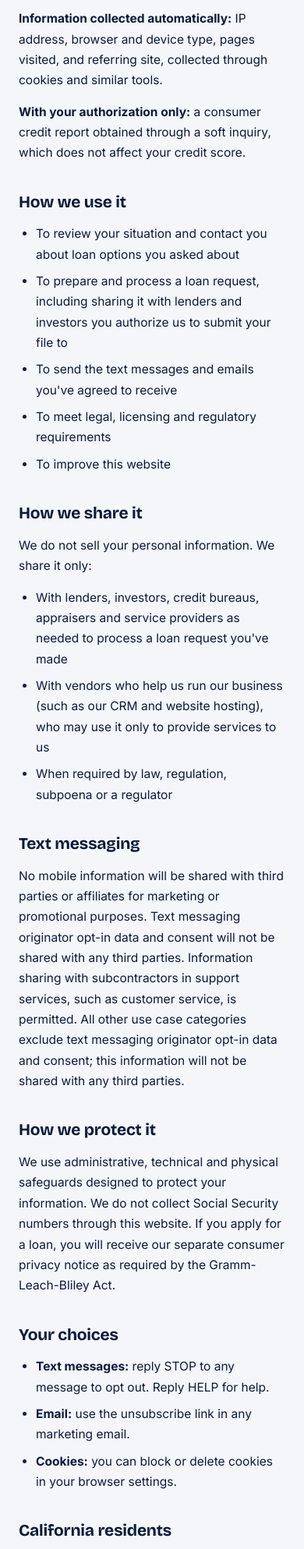
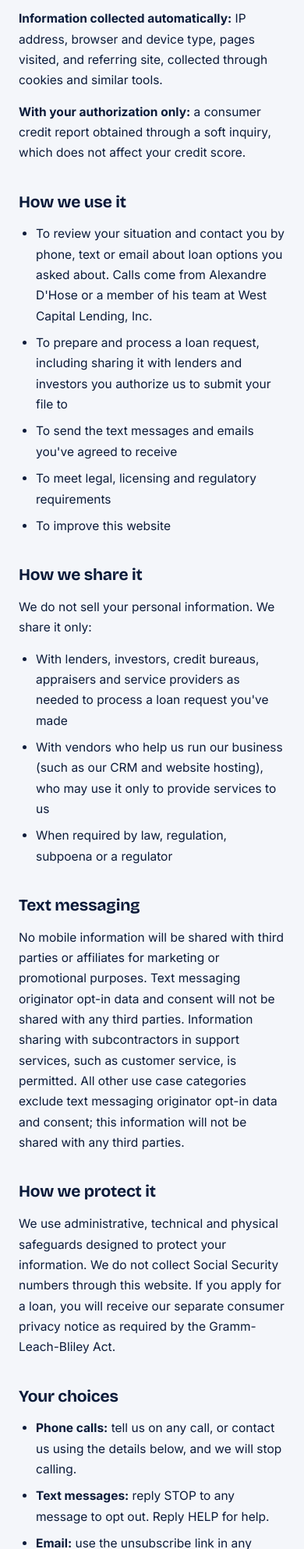
Before and after one commit to StudioDHose/financingwithalex-website, a plain HTML site: page financingwithalex-github/privacy.html in a window 390 px wide. Shown: the part 614-2601 px from the top of the page at 78% size. Drawn offline with nearby package versions, Linux system fonts and the light colour scheme.

Commit message:
Form and privacy policy: say Alex or a team member will call
- Last step and thank-you screen now say Alex or a member of his team
  will call.
- Privacy Policy: contact by phone is named, who the calls come from,
  and how to ask for calls to stop.

Co-Authored-By: Claude Opus 5.5 <noreply@anthropic.com>

```diff
--- a/financingwithalex-github/privacy.html
+++ b/financingwithalex-github/privacy.html
@@ -49,7 +49,7 @@ li{margin-bottom:8px;font-size:15.5px}
 
   <h2>How we use it</h2>
   <ul>
-    <li>To review your situation and contact you about loan options you asked about</li>
+    <li>To review your situation and contact you by phone, text or email about loan options you asked about. Calls come from Alexandre D'Hose or a member of his team at West Capital Lending, Inc.</li>
     <li>To prepare and process a loan request, including sharing it with lenders and investors you authorize us to submit your file to</li>
     <li>To send the text messages and emails you've agreed to receive</li>
     <li>To meet legal, licensing and regulatory requirements</li>
@@ -72,6 +72,7 @@ li{margin-bottom:8px;font-size:15.5px}
 
   <h2>Your choices</h2>
   <ul>
+    <li><b>Phone calls:</b> tell us on any call, or contact us using the details below, and we will stop calling.</li>
     <li><b>Text messages:</b> reply STOP to any message to opt out. Reply HELP for help.</li>
     <li><b>Email:</b> use the unsubscribe link in any marketing email.</li>
     <li><b>Cookies:</b> you can block or delete cookies in your browser settings.</li>
```
Also changed, not shown: financingwithalex-github/index.html (+2 -2 lines).
